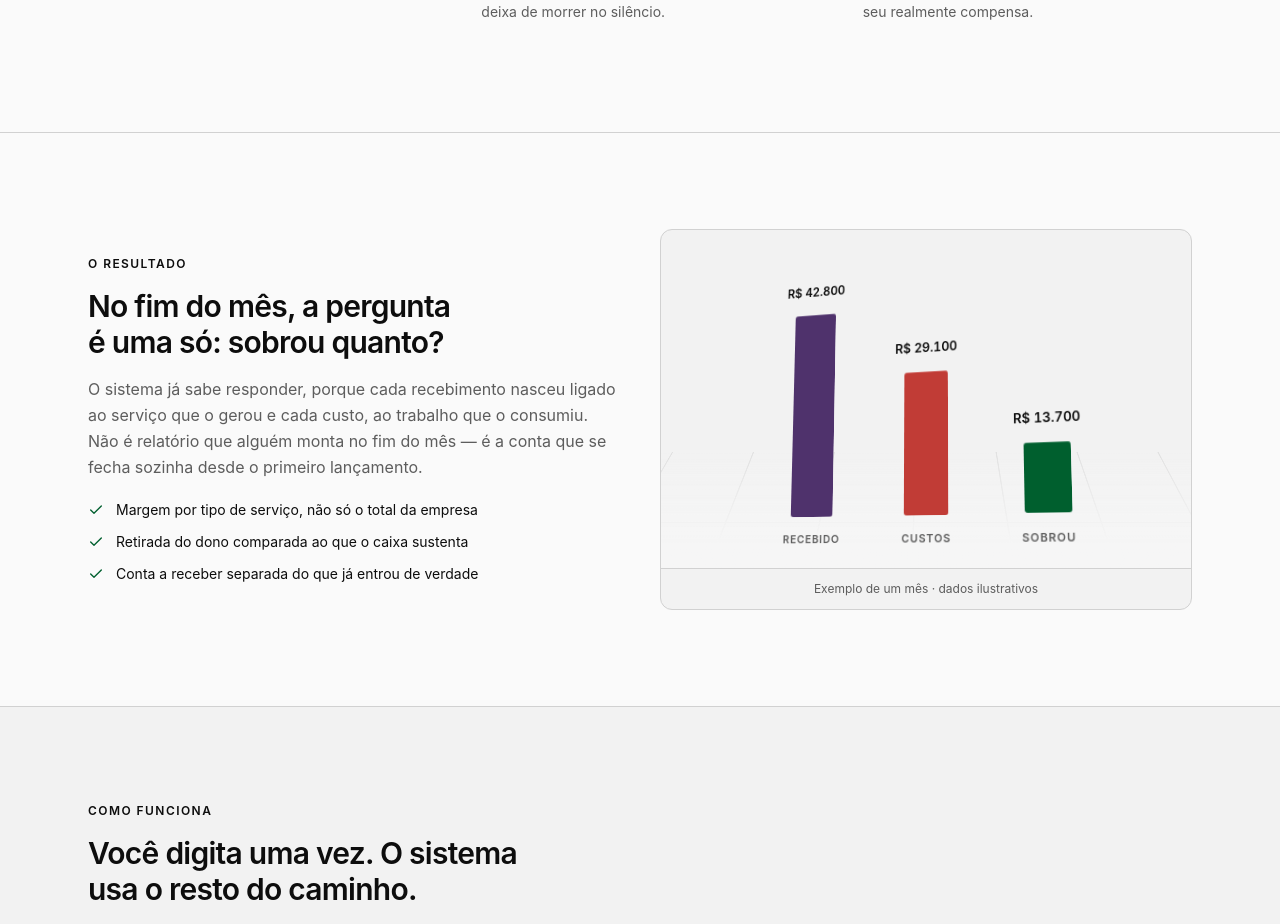
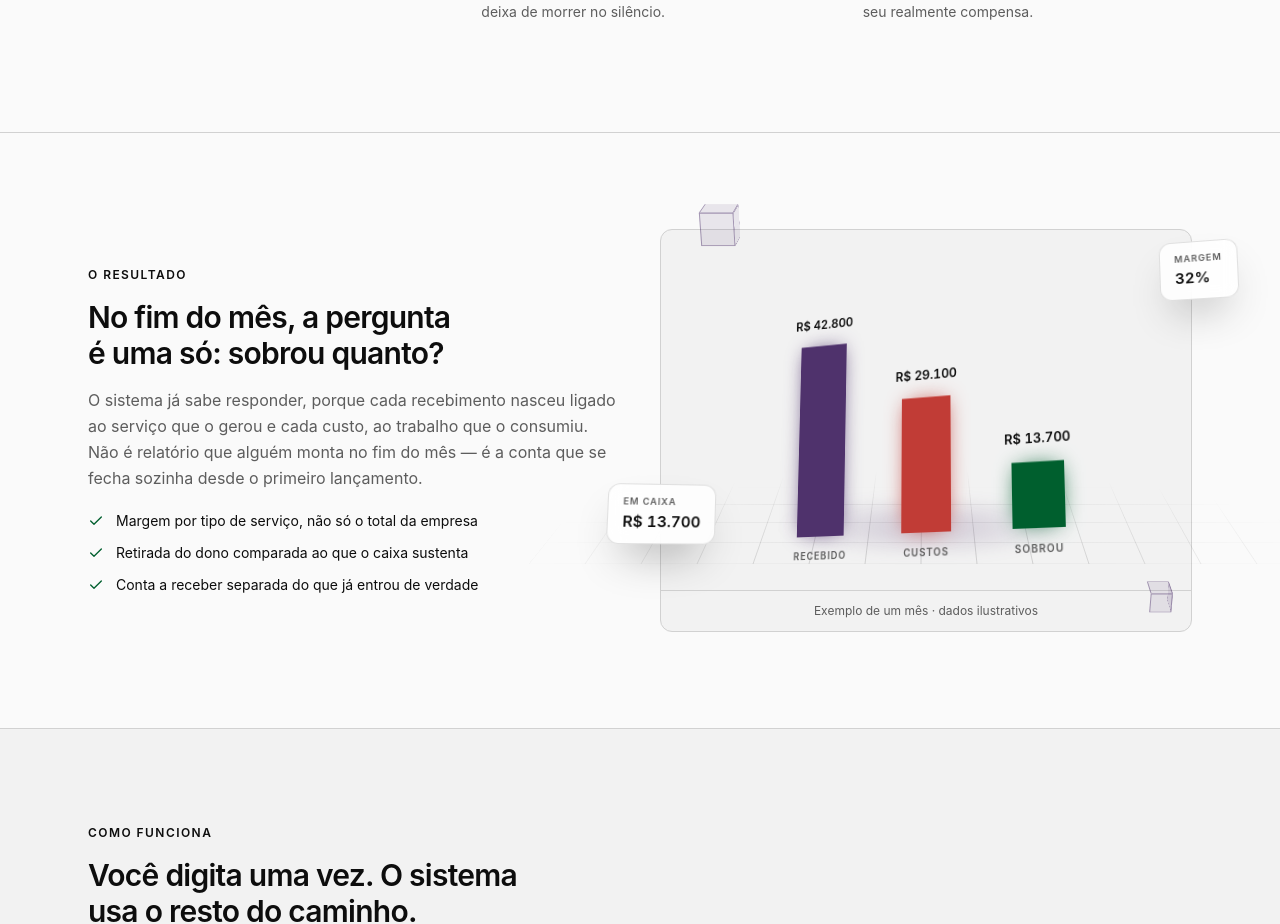
Before and after one commit to Maurocesar12/System_GestaoEmpresarial, a Next.js app in the folder apps/web/: page / in a window 1280 px wide. Shown: the part 1482-2406 px from the top of the page. Built offline with nearby package versions, Linux system fonts and the light colour scheme; no server answers.

Commit message:
feat: ajuste na imagem e video

```diff
--- a/apps/web/src/app/(site)/grafico-3d.module.css
+++ b/apps/web/src/app/(site)/grafico-3d.module.css
@@ -1,125 +1,155 @@
 /**
- * Cena 3D da página inicial — CSS puro, sem biblioteca.
+ * Cena tridimensional do resultado do mês — CSS puro, sem biblioteca.
  *
- * ## Por que não three.js / WebGL
+ * ## Por que não WebGL
  *
- * Uma cena WebGL custaria uns 150 kB de JavaScript, um canvas que só pinta
- * depois da hidratação e uma GPU trabalhando durante toda a rolagem. Aqui a
- * mesma sensação de profundidade sai de `perspective` + `transform`, que o
- * navegador compõe direto — **zero kB de JavaScript**, aparece junto com o HTML
- * e continua funcionando com o JS desligado.
+ * Uma cena em three.js custaria ~150 kB de JavaScript, um canvas que só pinta
+ * depois da hidratação e GPU ocupada durante toda a rolagem. Aqui a mesma
+ * profundidade sai de `perspective` + `transform`, que o navegador compõe
+ * direto: **zero kB de JavaScript**, aparece junto com o HTML e continua de pé
+ * com o JS desligado.
  *
- * ## Regra de desempenho
+ * ## A ideia da composição
  *
- * Só `transform` e `opacity` animam. Os dois rodam no compositor, fora da
- * thread principal, sem recalcular layout — é o que mantém a rolagem lisa num
- * celular modesto, que é onde esta página costuma ser aberta.
+ * Três barras sobre um piso que foge para o fundo, e — o que dá a sensação de
+ * imersão — peças que **saem do quadro**: os cartões de dado e os cubos flutuam
+ * para fora das bordas do cartão, como se a cena não coubesse nele. Por isso
+ * nada aqui usa `overflow: hidden`; quem contém a cena precisa deixar vazar.
  *
- * ## Movimento
+ * ## Desempenho
  *
- * A animação é conduzida pela rolagem (`animation-timeline: view()`): a cena se
- * monta conforme a pessoa desce, e volta se ela subir. Onde isso não existe, a
- * cena simplesmente aparece montada — nada de estado intermediário preso pela
- * metade. E `prefers-reduced-motion` desliga tudo.
+ * Só `transform` e `opacity` animam — as duas propriedades que o navegador
+ * resolve no compositor, sem recalcular layout nem repintar. É o que mantém a
+ * rolagem lisa num celular modesto, que é onde esta página costuma abrir.
  */
 
 .cena {
-  --altura-base: 210px;
-  --lado-barra: 46px;
-  --profundidade: 34px;
+  --altura-base: 200px;
+  --largura-barra: 52px;
+  --profundidade: 38px;
 
   position: relative;
   display: flex;
   align-items: flex-end;
   justify-content: center;
-  min-height: 320px;
+  min-height: 360px;
   margin: 0;
-  padding: 40px 16px 24px;
-  overflow: hidden;
-  perspective: 1100px;
-  perspective-origin: 50% 30%;
+  padding: 64px 20px 32px;
+  perspective: 1200px;
+  perspective-origin: 50% 38%;
 }
 
-/* O chão da cena: uma grade que some ao longe, para o olho ler profundidade. */
-.chao {
+/* ---------------------------------------------------------------- piso --- */
+
+/*
+ * A grade que foge para o fundo. É o elemento que estabelece o horizonte —
+ * sem ele as barras flutuariam no vazio e o 3D não se lê.
+ */
+.piso {
   position: absolute;
-  inset: auto 0 0;
-  height: 190px;
+  bottom: 26px;
+  left: 50%;
+  width: 150%;
+  height: 460px;
+  transform: translateX(-50%) rotateX(76deg);
+  transform-origin: bottom center;
   background:
-    linear-gradient(transparent 0%, var(--background) 82%),
-    repeating-linear-gradient(90deg, var(--border) 0 1px, transparent 1px 64px),
-    repeating-linear-gradient(0deg, var(--border) 0 1px, transparent 1px 64px);
-  opacity: 0.5;
-  transform: rotateX(74deg) scale(1.6);
-  transform-origin: bottom center;
+    repeating-linear-gradient(
+      90deg,
+      color-mix(in oklch, var(--foreground) 14%, transparent) 0 1px,
+      transparent 1px 56px
+    ),
+    repeating-linear-gradient(
+      0deg,
+      color-mix(in oklch, var(--foreground) 10%, transparent) 0 1px,
+      transparent 1px 56px
+    );
+  /* Dissolve a grade ao longe: linha que chega até a borda vira moldura. */
+  mask-image: radial-gradient(70% 80% at 50% 100%, #000 25%, transparent 78%);
   pointer-events: none;
 }
+
+/* O brilho no chão, logo abaixo das barras — sugere luz vinda da cena. */
+.brilho {
+  position: absolute;
+  bottom: 18px;
+  left: 50%;
+  width: 420px;
+  height: 90px;
+  transform: translateX(-50%);
+  background: radial-gradient(
+    50% 50% at 50% 50%,
+    color-mix(in oklch, var(--grafico-2) 22%, transparent) 0%,
+    transparent 70%
+  );
+  filter: blur(6px);
+  pointer-events: none;
+}
+
+/* -------------------------------------------------------------- barras --- */
 
 .palco {
   position: relative;
   display: flex;
   align-items: flex-end;
   justify-content: center;
-  gap: clamp(28px, 5vw, 56px);
+  gap: clamp(26px, 4.5vw, 48px);
   width: 100%;
-  max-width: 560px;
+  max-width: 460px;
   transform-style: preserve-3d;
-  transform: rotateX(12deg) rotateY(-18deg);
+  transform: rotateX(14deg) rotateY(-20deg);
 }
 
 .coluna {
   display: flex;
   flex-direction: column;
   align-items: center;
-  gap: 14px;
+  gap: 12px;
   transform-style: preserve-3d;
 }
 
 /*
- * A barra: três faces montadas com `translateZ`/`rotateY`, em vez de um cubo
- * completo. A face de trás nunca aparece nesta rotação, e desenhar o que não
- * se vê é trabalho jogado fora em toda repintura.
+ * A barra é um bloco de três faces. A de trás nunca aparece nesta rotação, e
+ * desenhar o que não se vê é trabalho jogado fora em toda repintura.
  */
 .barra {
   position: relative;
-  width: var(--lado-barra);
+  width: var(--largura-barra);
   height: calc(var(--altura-base) * var(--proporcao));
   transform-style: preserve-3d;
-  /* Cresce do chão para cima, como uma barra cresce de verdade. */
   transform-origin: bottom center;
-  animation: crescer linear both;
-  animation-timeline: view();
-  animation-range: entry 5% entry 85%;
+  animation: crescer 900ms cubic-bezier(0.22, 1, 0.36, 1) both;
+  animation-delay: var(--atraso);
 }
 
 .face,
-.lateral,
+.lado,
 .topo {
   position: absolute;
-  border-radius: 3px;
   background: var(--tom);
 }
 
 /*
- * As três faces partem do centro da barra e são levadas até a posição — é o
- * jeito de montar um cubo em que a matemática cabe numa linha por face:
- * a frente avança meia profundidade; a lateral anda meia largura e gira sobre
- * o próprio centro; o topo sobe meia profundidade e tomba para trás.
+ * As faces partem do centro do bloco e são levadas até a posição — assim a
+ * matemática de cada uma cabe numa linha: a frente avança meia profundidade;
+ * o lado anda meia largura e gira sobre o próprio centro; o topo sobe meia
+ * profundidade e tomba para trás.
  */
 .face {
   inset: 0;
   transform: translateZ(calc(var(--profundidade) / 2));
-  box-shadow: inset 0 1px 0 rgb(255 255 255 / 0.25);
+  box-shadow:
+    inset 0 1px 0 rgb(255 255 255 / 0.3),
+    0 0 22px -6px var(--tom);
 }
 
-/* Lateral e topo são o mesmo tom, escurecido e clareado: é o que dá volume. */
-.lateral {
+.lado {
   top: 0;
   left: calc(50% - var(--profundidade) / 2);
   width: var(--profundidade);
   height: 100%;
-  transform: translateX(calc(var(--lado-barra) / 2)) rotateY(90deg);
-  filter: brightness(0.72);
+  transform: translateX(calc(var(--largura-barra) / 2)) rotateY(90deg);
+  filter: brightness(0.68);
 }
 
 .topo {
@@ -128,7 +158,7 @@
   width: 100%;
   height: var(--profundidade);
   transform: translateY(calc(var(--profundidade) / -2)) rotateX(90deg);
-  filter: brightness(1.18);
+  filter: brightness(1.25);
 }
 
 .valor {
@@ -137,24 +167,123 @@
   font-variant-numeric: tabular-nums;
   color: var(--foreground);
   white-space: nowrap;
-  animation: surgir linear both;
-  animation-timeline: view();
-  animation-range: entry 10% entry 90%;
 }
 
 .rotulo {
-  font-size: 11px;
+  font-size: 10px;
   font-weight: 600;
-  letter-spacing: 0.08em;
+  letter-spacing: 0.1em;
   text-transform: uppercase;
   color: var(--muted-foreground);
   white-space: nowrap;
 }
 
+/* ------------------------------------------------- peças fora do quadro --- */
+
+/*
+ * O que dá a sensação de imersão: cartões e cubos posicionados **além** das
+ * bordas do cartão que contém a cena. O contêiner não recorta, então eles
+ * invadem o espaço em volta e a cena deixa de parecer uma figura colada.
+ */
+.chip {
+  position: absolute;
+  display: flex;
+  flex-direction: column;
+  gap: 2px;
+  padding: 10px 14px;
+  border: 1px solid color-mix(in oklch, var(--foreground) 12%, transparent);
+  border-radius: 12px;
+  background: color-mix(in oklch, var(--card) 82%, transparent);
+  box-shadow: 0 22px 45px -18px rgb(0 0 0 / 0.45);
+  backdrop-filter: blur(10px);
+  animation: flutuar 6s ease-in-out infinite;
+}
+
+.chipTitulo {
+  font-size: 9px;
+  font-weight: 600;
+  letter-spacing: 0.1em;
+  text-transform: uppercase;
+  color: var(--muted-foreground);
+}
+
+.chipValor {
+  font-size: 15px;
+  font-weight: 600;
+  font-variant-numeric: tabular-nums;
+  color: var(--foreground);
+}
+
+.chipMargem {
+  top: 10px;
+  right: -46px;
+  transform: rotateX(10deg) rotateY(-16deg);
+}
+
+.chipCaixa {
+  bottom: 46px;
+  left: -52px;
+  animation-delay: 1.8s;
+  transform: rotateX(10deg) rotateY(14deg);
+}
+
+/* Cubo solto: a peça que mais diz "isto é uma cena, não um desenho". */
+.cubo {
+  position: absolute;
+  width: 34px;
+  height: 34px;
+  transform-style: preserve-3d;
+  animation: girar 14s linear infinite;
+  pointer-events: none;
+}
+
+.cubo span {
+  position: absolute;
+  inset: 0;
+  border: 1px solid color-mix(in oklch, var(--grafico-2) 45%, transparent);
+  background: color-mix(in oklch, var(--grafico-2) 10%, transparent);
+}
+
+.cubo span:nth-child(1) {
+  transform: translateZ(17px);
+}
+.cubo span:nth-child(2) {
+  transform: rotateY(90deg) translateZ(17px);
+}
+.cubo span:nth-child(3) {
+  transform: rotateX(90deg) translateZ(17px);
+}
+
+.cuboAlto {
+  top: -22px;
+  left: 8%;
+}
+
+.cuboBaixo {
+  right: 4%;
+  bottom: -18px;
+  width: 22px;
+  height: 22px;
+  animation-duration: 18s;
+  animation-direction: reverse;
+}
+
+.cuboBaixo span:nth-child(1) {
+  transform: translateZ(11px);
+}
+.cuboBaixo span:nth-child(2) {
+  transform: rotateY(90deg) translateZ(11px);
+}
+.cuboBaixo span:nth-child(3) {
+  transform: rotateX(90deg) translateZ(11px);
+}
+
+/* ---------------------------------------------------------- animações --- */
+
 @keyframes crescer {
   from {
-    transform: scaleY(0.04);
-    opacity: 0.2;
+    transform: scaleY(0.02);
+    opacity: 0;
   }
   to {
     transform: scaleY(1);
@@ -162,45 +291,54 @@
   }
 }
 
-@keyframes surgir {
+@keyframes flutuar {
+  0%,
+  100% {
+    translate: 0 0;
+  }
+  50% {
+    translate: 0 -9px;
+  }
+}
+
+@keyframes girar {
   from {
-    opacity: 0;
-    transform: translateY(6px);
+    transform: rotateX(-22deg) rotateY(0deg);
   }
   to {
-    opacity: 1;
-    transform: translateY(0);
+    transform: rotateX(-22deg) rotateY(360deg);
   }
 }
 
 /*
- * Onde não há animação por rolagem (Safari e Firefox, hoje), desligar a
- * animação deixa a cena montada e legível — melhor do que uma barra congelada
- * em 4% de altura, que é o primeiro quadro do `crescer`.
+ * O movimento fica ligado mesmo com `prefers-reduced-motion`, pela mesma
+ * decisão tomada para o vídeo do hero: é o movimento que faz a cena parecer
+ * tridimensional, e parada ela vira um desenho inclinado. São animações
+ * lentas, contínuas e sem piscar — o tipo que menos incomoda.
+ *
+ * Se um dia a decisão mudar, é só voltar a desligar `.barra`, `.chip` e
+ * `.cubo` aqui: a cena continua legível parada.
  */
-@supports not (animation-timeline: view()) {
-  .barra,
-  .valor {
-    animation: none;
-  }
-}
 
-@media (prefers-reduced-motion: reduce) {
-  .barra,
-  .valor {
-    animation: none;
-  }
-}
+/* ------------------------------------------------------------- telas --- */
 
-@media (max-width: 640px) {
+@media (max-width: 900px) {
   .cena {
     --altura-base: 150px;
-    --lado-barra: 36px;
-    --profundidade: 24px;
-    min-height: 230px;
+    --largura-barra: 40px;
+    --profundidade: 28px;
+    min-height: 290px;
+    padding: 48px 16px 24px;
+  }
+
+  /* Fora do quadro só funciona quando há margem em volta. Em tela estreita
+     não há, e as peças passariam por cima do texto. */
+  .chip,
+  .cubo {
+    display: none;
   }
 
   .palco {
-    transform: rotateX(10deg) rotateY(-12deg);
+    transform: rotateX(12deg) rotateY(-14deg);
   }
 }
--- a/apps/web/src/app/(site)/grafico-3d.tsx
+++ b/apps/web/src/app/(site)/grafico-3d.tsx
@@ -1,9 +1,9 @@
 import styles from './grafico-3d.module.css';
 
 /**
- * As três colunas que resumem o produto: o que entrou, o que custou, o que
- * sobrou. Números ilustrativos, escolhidos para representar um mês comum de
- * uma empresa de serviço — e identificados como exemplo na legenda.
+ * As três colunas que resumem o mês: o que entrou, o que custou, o que sobrou.
+ * Números ilustrativos, escolhidos para representar um mês comum de uma
+ * empresa de serviço — e identificados como exemplo na legenda da seção.
  */
 const COLUNAS = [
   { rotulo: 'Recebido', valor: 'R$ 42.800', proporcao: 1, tom: 'var(--grafico-2)' },
@@ -12,19 +12,47 @@ const COLUNAS = [
 ] as const;
 
 /**
- * Gráfico tridimensional do resultado do mês.
+ * Cena tridimensional do resultado do mês.
  *
- * Componente de servidor: não tem estado, não tem evento e não manda um byte
- * de JavaScript para o navegador. Toda a tridimensionalidade e a animação de
- * entrada vivem no CSS — o detalhe do porquê está em `grafico-3d.module.css`.
+ * Componente de servidor: sem estado, sem evento, **sem um byte de JavaScript**
+ * no navegador. Toda a profundidade, o piso em fuga e as peças que escapam do
+ * quadro vivem no CSS — o porquê de cada escolha está em `grafico-3d.module.css`.
  */
 export function Grafico3D() {
   return (
-    <figure className={styles.cena}>
-      <div className={styles.chao} aria-hidden />
+    <div className={styles.cena}>
+      <span className={styles.piso} aria-hidden />
+      <span className={styles.brilho} aria-hidden />
+
+      {/*
+        As peças soltas ficam fora do palco de propósito: elas não giram junto
+        com as barras, e é esse descolamento que faz a cena parecer ter
+        profundidade real em vez de ser um desenho inclinado.
+      */}
+      <span className={`${styles.cubo} ${styles.cuboAlto}`} aria-hidden>
+        <span />
+        <span />
+        <span />
+      </span>
+
+      <span className={`${styles.cubo} ${styles.cuboBaixo}`} aria-hidden>
+        <span />
+        <span />
+        <span />
+      </span>
+
+      <span className={`${styles.chip} ${styles.chipMargem}`} aria-hidden>
+        <span className={styles.chipTitulo}>Margem</span>
+        <span className={styles.chipValor}>32%</span>
+      </span>
+
+      <span className={`${styles.chip} ${styles.chipCaixa}`} aria-hidden>
+        <span className={styles.chipTitulo}>Em caixa</span>
+        <span className={styles.chipValor}>R$ 13.700</span>
+      </span>
 
       <div className={styles.palco}>
-        {COLUNAS.map((coluna) => (
+        {COLUNAS.map((coluna, indice) => (
           <div key={coluna.rotulo} className={styles.coluna}>
             <span className={styles.valor}>{coluna.valor}</span>
 
@@ -34,12 +62,14 @@ export function Grafico3D() {
                 {
                   '--proporcao': coluna.proporcao,
                   '--tom': coluna.tom,
+                  // Escalonado: as três subindo juntas parecem um bloco só.
+                  '--atraso': `${indice * 130}ms`,
                 } as React.CSSProperties
               }
               aria-hidden
             >
               <span className={styles.face} />
-              <span className={styles.lateral} />
+              <span className={styles.lado} />
               <span className={styles.topo} />
             </div>
 
@@ -48,9 +78,10 @@ export function Grafico3D() {
         ))}
       </div>
 
-      <figcaption className="sr-only">
-        Exemplo de um mês: R$ 42.800 recebidos, R$ 29.100 de custos e R$ 13.700 de sobra.
-      </figcaption>
-    </figure>
+      <p className="sr-only">
+        Exemplo de um mês: R$ 42.800 recebidos, R$ 29.100 de custos e R$ 13.700 de sobra, uma margem
+        de 32%.
+      </p>
+    </div>
   );
 }
--- a/apps/web/src/app/(site)/page.tsx
+++ b/apps/web/src/app/(site)/page.tsx
@@ -113,7 +113,10 @@ function Recursos() {
  */
 function Resultado() {
   return (
-    <section id="resultado" className="scroll-mt-16 border-b">
+    // `overflow-x-clip` fica na seção, e não no cartão: as peças da cena
+    // precisam escapar do cartão — é o que dá a profundidade —, mas não podem
+    // criar barra de rolagem horizontal na página.
+    <section id="resultado" className="scroll-mt-16 overflow-x-clip border-b">
       <div className="mx-auto grid w-full max-w-6xl items-center gap-10 px-6 py-16 lg:grid-cols-[1fr_1fr] lg:py-24">
         <div className="flex flex-col gap-5">
           <CabecalhoSecao
```
